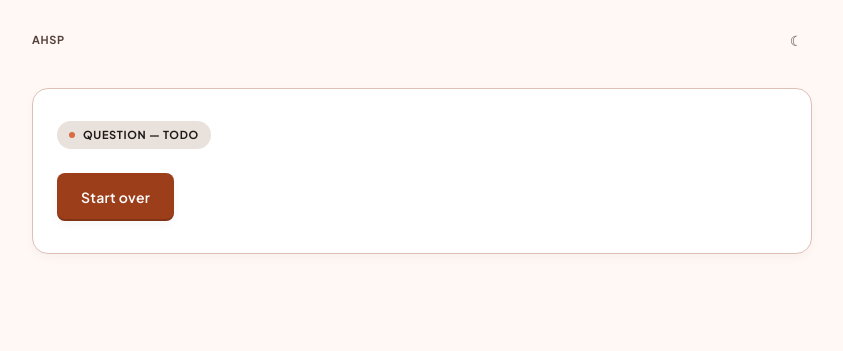
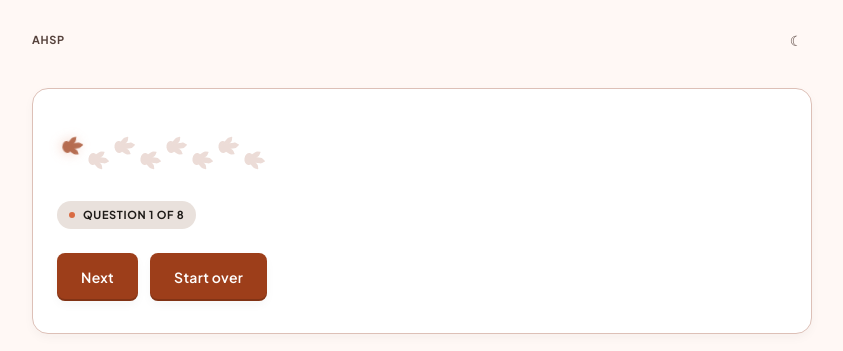
Before and after one commit to kirilinsky/ahsp, a Next.js app: page / in a window 1280 px wide. Both pictures are taken after a click on the button "Open the notebook". Shown: the top 351 px of the page, without its empty margins (218-1061 px from the left). Built offline with nearby package versions, Linux system fonts and the light colour scheme; no server answers.

Commit message:
feat: add progress bar

```diff
--- a/components/DinoQuiz.jsx
+++ b/components/DinoQuiz.jsx
@@ -1,6 +1,9 @@
 "use client";
 
 import { useState } from "react";
+import { QUIZ_LENGTH } from "@/data/questions";
+import { format } from "@/i18n/format";
+import TrailProgress from "./TrailProgress";
 import LocaleSwitch from "./LocaleSwitch";
 import ThemeToggle from "./ThemeToggle";
 import styles from "./DinoQuiz.module.css";
@@ -25,6 +28,13 @@ export const TOKENS = {
 
 export default function DinoQuiz({ dict, locale }) {
   const [stage, setStage] = useState("cover");
+  // temporary: drives the trail preview until the question screens land
+  const [index, setIndex] = useState(0);
+
+  const progressLabel = format(dict.ui.progress, {
+    current: index + 1,
+    total: QUIZ_LENGTH,
+  });
 
   return (
     <main className={styles.root}>
@@ -50,14 +60,31 @@ export default function DinoQuiz({ dict, locale }) {
           </section>
         ) : (
           <section className={`${styles.card} ${styles.cover}`}>
-            <p className={`${styles.kicker} t-label-sm`}>{dict.ui.question} — TODO</p>
+            <TrailProgress
+              total={QUIZ_LENGTH}
+              index={index}
+              label={progressLabel}
+            />
+            <p className={`${styles.kicker} t-label-sm`}>{progressLabel}</p>
+            <div className={styles.previewNav}>
               <button
                 type="button"
                 className={styles.cta}
-              onClick={() => setStage("cover")}
+                onClick={() => setIndex((i) => Math.min(i + 1, QUIZ_LENGTH - 1))}
+              >
+                {dict.ui.next}
+              </button>
+              <button
+                type="button"
+                className={styles.cta}
+                onClick={() => {
+                  setIndex(0);
+                  setStage("cover");
+                }}
               >
                 {dict.ui.restart}
               </button>
+            </div>
           </section>
         )}
         <footer className={styles.footer}>
--- a/components/DinoQuiz.module.css
+++ b/components/DinoQuiz.module.css
@@ -126,3 +126,9 @@
 .footerNote {
   color: var(--text-muted);
 }
+
+.previewNav {
+  display: flex;
+  gap: var(--space-sm);
+  flex-wrap: wrap;
+}
--- /dev/null
+++ b/components/PawPrint.jsx
@@ -0,0 +1,33 @@
+// Toe authored around its base at (0,0), growing upward: straight flanks so
+// the toe stays thick along its length, then an abrupt claw at the tip.
+const TOE_MID =
+  "M-13 6v-56c0-4.5 1.1-8 3.4-11.3l8-11.6c0.8-1.2 2.4-1.2 3.2 0l8 11.6C11.9-58 13-54.5 13-50V6z";
+const TOE_SIDE =
+  "M-12 6v-46c0-4.2 1-7.4 3.1-10.4l7.4-10.7c0.7-1.1 2.2-1.1 2.9 0l7.4 10.7C11-47.4 12-44.2 12-40V6z";
+
+/**
+ * Tridactyl theropod print: three clawed toes fanning off one heel pad.
+ * Authored pointing up; the trail rotates it to face the walking direction.
+ */
+export default function PawPrint({ className, ...rest }) {
+  return (
+    <svg
+      viewBox="0 0 120 130"
+      className={className}
+      aria-hidden="true"
+      focusable="false"
+      {...rest}
+    >
+      <g fill="currentColor">
+        <ellipse cx="60" cy="98" rx="28" ry="21" />
+        <g transform="translate(60 96) rotate(-41)">
+          <path d={TOE_SIDE} />
+        </g>
+        <path d={TOE_MID} transform="translate(60 96)" />
+        <g transform="translate(60 96) rotate(41)">
+          <path d={TOE_SIDE} />
+        </g>
+      </g>
+    </svg>
+  );
+}
--- /dev/null
+++ b/components/TrailProgress.jsx
@@ -0,0 +1,33 @@
+"use client";
+
+import PawPrint from "./PawPrint";
+import styles from "./TrailProgress.module.css";
+
+/**
+ * The excavation trail: one theropod print per question, filling in left to
+ * right. Prints alternate above and below the centre line and face the
+ * direction of travel, so it reads as a walk rather than a row of icons.
+ */
+export default function TrailProgress({ total, index, label }) {
+  return (
+    <div
+      className={styles.trail}
+      role="progressbar"
+      aria-valuemin={1}
+      aria-valuemax={total}
+      aria-valuenow={index + 1}
+      aria-label={label}
+    >
+      <ol className={styles.steps}>
+        {Array.from({ length: total }, (_, i) => {
+          const state = i < index ? "walked" : i === index ? "current" : "ahead";
+          return (
+            <li key={i} className={styles.step} data-state={state}>
+              <PawPrint className={styles.print} />
+            </li>
+          );
+        })}
+      </ol>
+    </div>
+  );
+}
--- /dev/null
+++ b/components/TrailProgress.module.css
@@ -0,0 +1,92 @@
+.trail {
+  position: relative;
+  display: flex;
+  align-items: center;
+  min-height: 56px;
+  padding: 0 var(--space-xxs);
+}
+
+.steps {
+  position: relative;
+  margin: 0;
+  padding: 0;
+  list-style: none;
+  display: flex;
+  align-items: center;
+  justify-content: space-between;
+  width: 100%;
+}
+
+.step {
+  display: flex;
+  align-items: center;
+  justify-content: center;
+  line-height: 0;
+}
+
+/* Prints face the direction of travel (90deg), and alternate above and
+   below the centre line so the trail reads as a stride, not a row of icons. */
+.step:nth-child(odd) {
+  transform: translateY(-7px) rotate(82deg);
+}
+
+.step:nth-child(even) {
+  transform: translateY(7px) rotate(98deg);
+}
+
+.print {
+  width: 22px;
+  height: 24px;
+  transition: color var(--duration-base) var(--ease-out),
+    opacity var(--duration-base) var(--ease-out);
+}
+
+/* already walked: pressed firmly into the sage-tinted ground */
+.step[data-state="walked"] .print {
+  color: var(--status-correct);
+  opacity: 0.9;
+}
+
+/* where the boot is right now */
+.step[data-state="current"] .print {
+  color: var(--accent);
+  opacity: 1;
+  animation: shimmer 1.8s var(--ease-out) infinite;
+}
+
+.step[data-state="current"] {
+  filter: drop-shadow(0 2px 6px rgba(217, 107, 67, 0.35));
+}
+
+/* untrodden sand */
+.step[data-state="ahead"] .print {
+  color: var(--border-subtle);
+  opacity: 0.55;
+}
+
+@keyframes shimmer {
+  0%,
+  100% {
+    opacity: 1;
+  }
+  50% {
+    opacity: 0.55;
+  }
+}
+
+@media (prefers-reduced-motion: reduce) {
+  .step[data-state="current"] .print {
+    animation: none;
+  }
+}
+
+@media (min-width: 640px) {
+  .print {
+    width: 26px;
+    height: 28px;
+  }
+
+  .trail {
+    min-height: 64px;
+  }
+}
--- a/i18n/dictionaries/en.js
+++ b/i18n/dictionaries/en.js
@@ -20,6 +20,7 @@ const en = {
   ui: {
     question: "Question",
     of: "of",
+    progress: "Question {current} of {total}",
     check: "Check",
     next: "Next",
     seeResult: "See the verdict",
```
Lines whose indentation alone changed are shown as unchanged.
